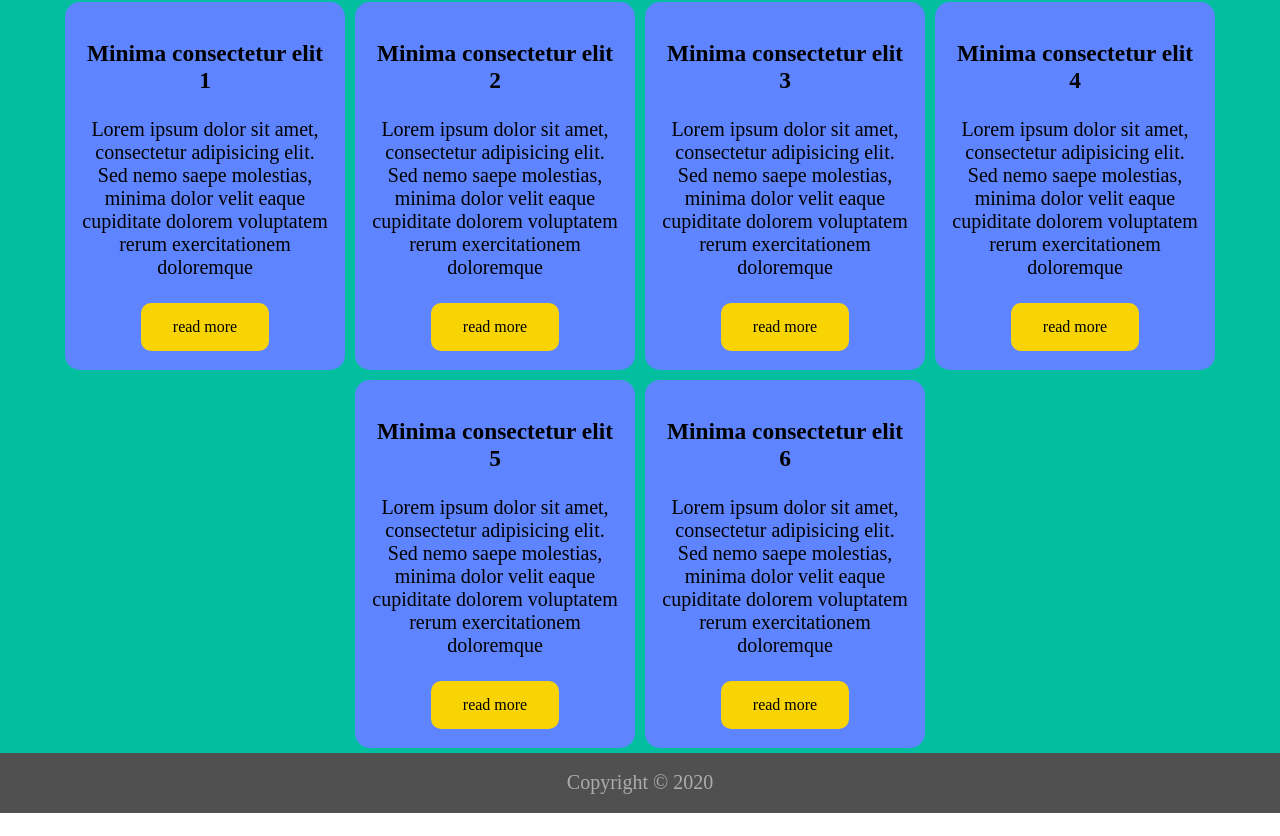
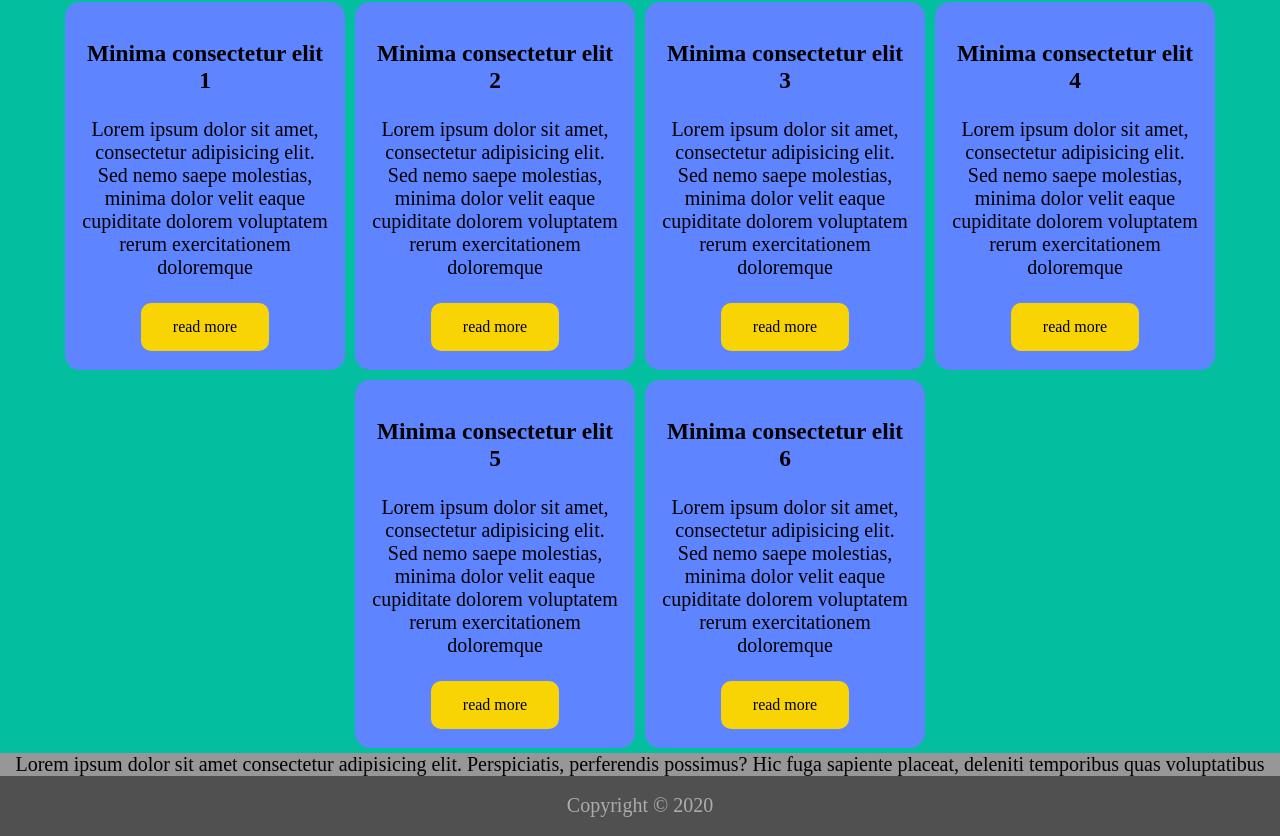
Before and after one commit to csgt7/test-project, a plain HTML site: page app/index.html in a window 1280 px wide. Shown: the part 65-901 px from the top of the page. Before the commit the page ends 878 px from the top, so only its background shows below. Drawn offline with Linux system fonts and the light colour scheme.

Commit message:
new commit

```diff
--- a/app/index.html
+++ b/app/index.html
@@ -59,6 +59,9 @@
                 </div>
             </div>
         </div>
+        <div class="about">
+            <span>Lorem ipsum dolor sit amet consectetur adipisicing elit. Perspiciatis, perferendis possimus? Hic fuga sapiente placeat, deleniti temporibus quas voluptatibus</span>
+        </div>
     </div>
     <div class="footer">
         <span class="copyright">Copyright &copy; 2020</span>
```
